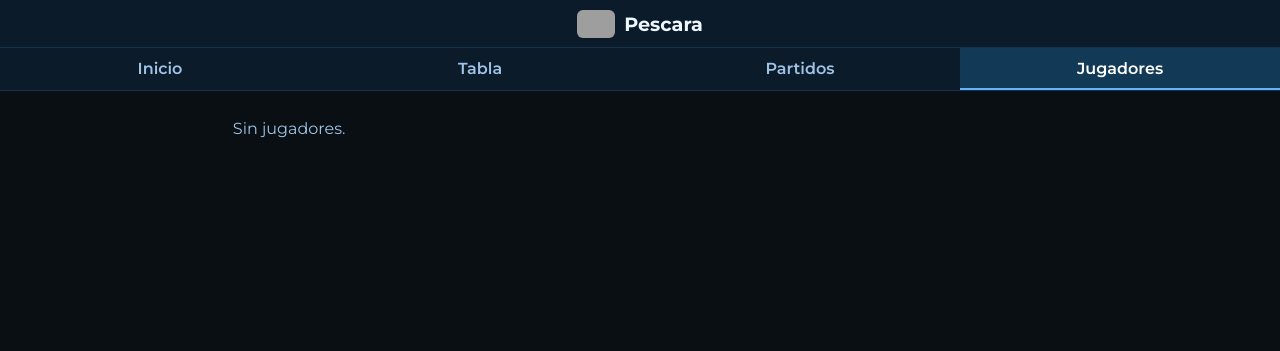
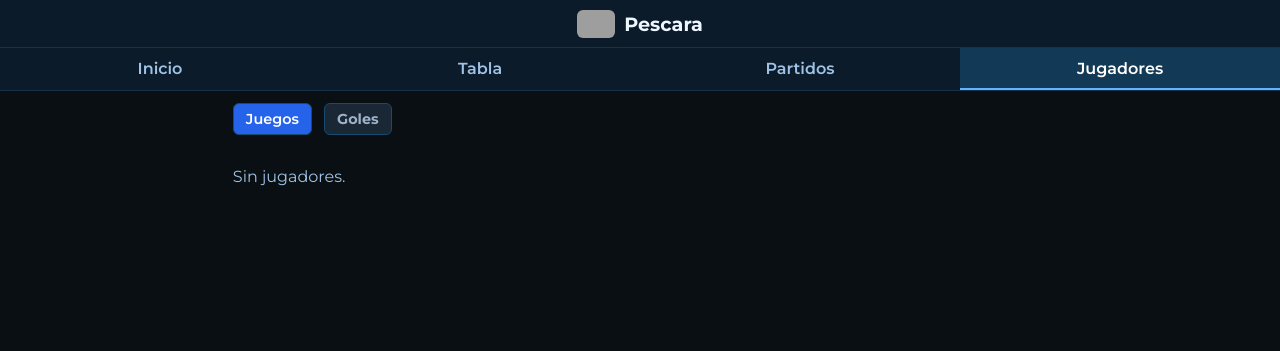
Before and after one commit to EduardoClark/TeamTracker, a Django app: page /jugadores/ in a window 1280 px wide. Shown: the top 351 px of the page. Run offline with Django 4.2, Linux system fonts and the light colour scheme; data that the repository does not hold is empty; grey boxes are pictures that could not be loaded.

Commit message:
Players: add sorting tabs (games/goals)

```diff
--- a/stats/static/stats/css/styles.css
+++ b/stats/static/stats/css/styles.css
@@ -455,3 +455,39 @@ a:hover {
 .chk.win  { color: #22c55e; }
 .chk.loss { color: #ef4444; }
 .chk.draw { color: #9ca3af; }
+
+/* Make standings table more compact */
+.standings-table th,
+.standings-table td {
+  padding: 0.35rem 0.4rem;   /* tighter padding */
+  font-size: 0.9rem;
+}
+
+/* Narrower specific columns */
+.standings-table th,
+.standings-table td.poscell { width: 42px; text-align: center; }
+.standings-table th,
+.standings-table td.jcell   { width: 36px; text-align: center; }
+.standings-table td         { white-space: nowrap; }
+
+
+.sort-tabs {
+  margin-bottom: 1rem;
+}
+
+.sort-tabs .btn {
+  display: inline-block;
+  padding: 6px 12px;
+  margin-right: 8px;
+  border-radius: 6px;
+  background: #1a2735;
+  color: #9fb3c8;
+  text-decoration: none;
+  font-size: 0.9rem;
+}
+
+.sort-tabs .btn.active {
+  background: #2563eb;
+  color: #fff;
+  font-weight: 600;
+}
--- a/stats/templates/stats/players.html
+++ b/stats/templates/stats/players.html
@@ -2,6 +2,12 @@
 {% block content %}
 
 {# Opcional: controles de búsqueda/orden que ya tenías #}
+
+<div class="sort-tabs">
+  <a href="?sort=games" class="btn {% if sort == 'games' %}active{% endif %}">Juegos</a>
+  <a href="?sort=goals" class="btn {% if sort == 'goals' %}active{% endif %}">Goles</a>
+</div>
+
 
 <section class="players-grid">
   {% for row in rows %}
--- a/stats/templates/stats/standings.html
+++ b/stats/templates/stats/standings.html
@@ -2,6 +2,7 @@
 {% block content %}
 {% if table %}
 <h2 class="subtitle">Jornada: {{ table.jornada }} <br> {{ table.date }}</h2>
+<div class="table-scroll">
 <table class="list">
   <thead>
     <tr>
@@ -20,7 +21,7 @@
     {% for e in entries %}
     <tr>
       <td class="poscell">
-        #{{ e.position }}
+        {{ e.position }}
         {% if e.pos_delta is not None %}
           {% if e.pos_delta > 0 %}
             <span class="delta up">▲ {{ e.pos_delta }}</span>
@@ -56,6 +57,7 @@
     {% endfor %}
   </tbody>
 </table>
+</div>
 {% else %}
 <p class="muted">Aún no has capturado una tabla.</p>
 {% endif %}
--- a/stats/views.py
+++ b/stats/views.py
@@ -167,9 +167,12 @@ def matches_view(request):
     })
 
 
+from django.db.models import Q, Count, Sum
+from .models import Player, Appearance
+
 def players_view(request):
-    # Parámetros GET: sort = number|goals|gpm , q = texto de búsqueda
-    sort = request.GET.get("sort", "number")
+    # sort: games (default) | goals | gpm | number
+    sort = request.GET.get("sort", "games")
     q = request.GET.get("q", "").strip()
 
     base = Player.objects.filter(active=True)
@@ -182,27 +185,32 @@ def players_view(request):
     players = (
         base
         .annotate(
-            gp=Count("appearances__game", distinct=True),
+            gp=Count("appearances__game", distinct=True),  # games played
             goals_total=Sum("appearances__goals"),
         )
     )
 
-    # Normaliza totals para cálculo G/M y orden
+    # Normalize + compute goals per match (gpm)
     rows = []
     for p in players:
         p.goals_total = p.goals_total or 0
         gpm = round(p.goals_total / p.gp, 2) if p.gp else 0
         rows.append({"player": p, "gpm": gpm})
 
-    # Ordenamiento en Python (dataset chico); si crece, movemos a anotaciones SQL
+    # Sorting (Python-side is fine for small datasets)
     if sort == "goals":
+        # by total goals, tie-breaker gpm
         rows.sort(key=lambda r: (r["player"].goals_total, r["gpm"]), reverse=True)
     elif sort == "gpm":
+        # by goals per match, tie-breaker total goals
         rows.sort(key=lambda r: (r["gpm"], r["player"].goals_total), reverse=True)
-    else:
-        rows.sort(key=lambda r: r["player"].number)
+    elif sort == "number":
+        rows.sort(key=lambda r: (r["player"].number or 9999, r["player"].last_name or ""))
+    else:  # "games" (default)
+        # by games played, tie-breaker total goals
+        rows.sort(key=lambda r: (r["player"].gp, r["player"].goals_total), reverse=True)
 
-    # Carga apariciones para el sándwich
+    # Load appearances for the sandwich
     player_rows = []
     for r in rows:
         p = r["player"]
```
